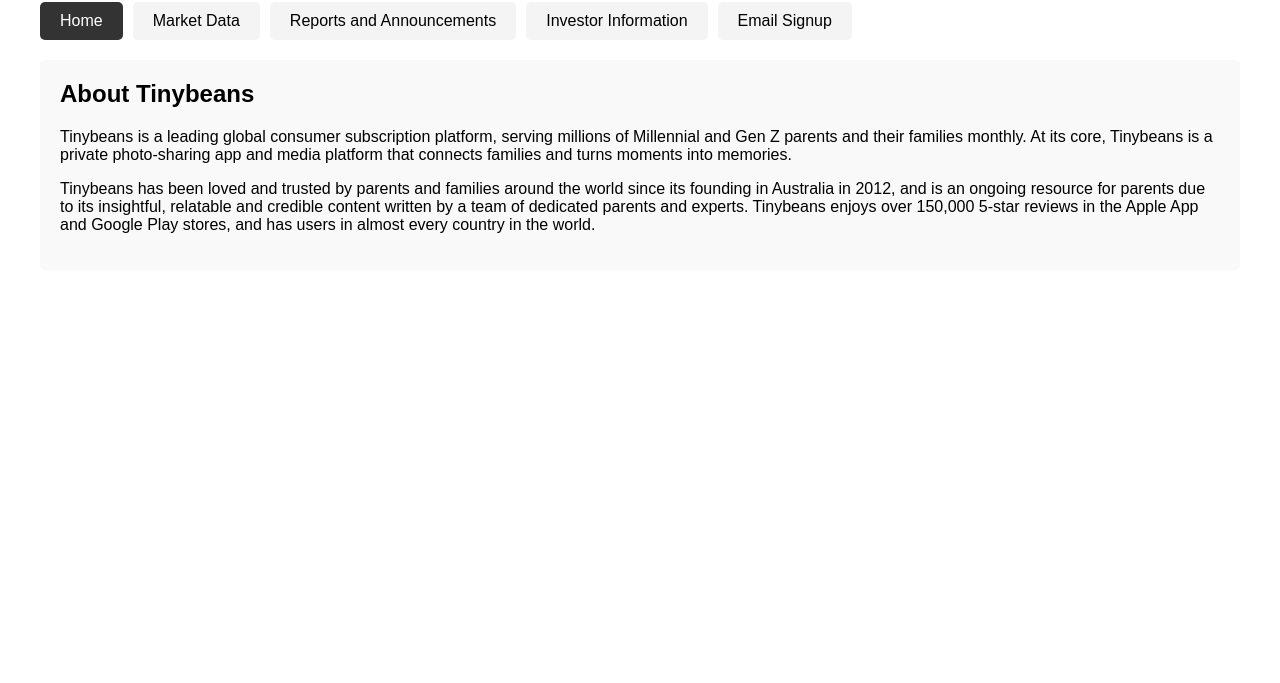
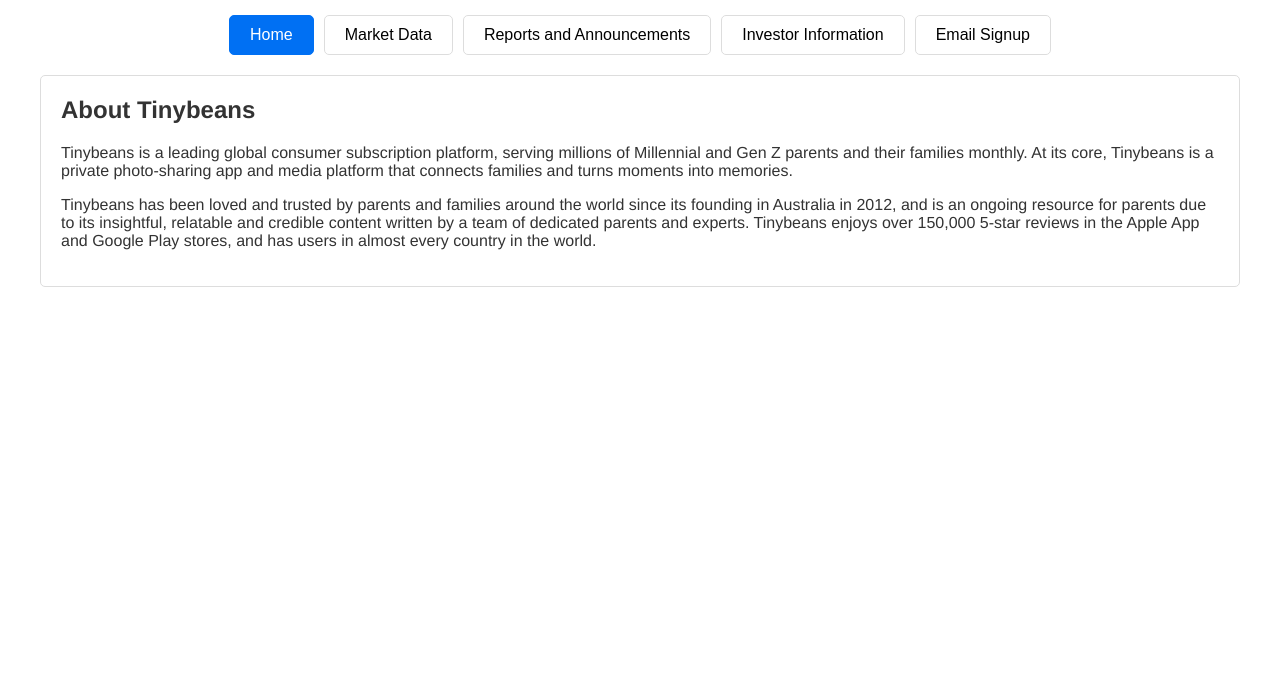
Before and after one commit to suburban-sungod/investors, a plain HTML site: page index.html in a window 1280 px wide. Shown: the part 117-800 px from the top of the page. Drawn offline with nearby package versions, Linux system fonts and the light colour scheme; a script that the page names is missing.

Commit message:
Update index.html

```diff
--- a/index.html
+++ b/index.html
@@ -7,55 +7,65 @@
   <!-- Sharelink widget script -->
   <script src="https://app.sharelinktechnologies.com/widget/js" defer></script>
   <style>
-    /* Global Styles */
+    /* Global Styles – Mimicking Tinybeans.com */
     body {
-      font-family: Arial, sans-serif;
+      font-family: "Helvetica Neue", Helvetica, Arial, sans-serif;
+      background-color: #ffffff;
+      color: #333;
       margin: 0;
       padding: 0;
-      box-sizing: border-box;
     }
     .container {
       max-width: 1200px;
       margin: 0 auto;
-      padding: 20px;
+      padding: 40px 20px;
     }
     h1 {
       font-size: 2.5rem;
-      color: #333;
+      color: #0070f3; /* Tinybeans blue accent */
+      text-align: center;
+      margin-bottom: 20px;
     }
     h2 {
       margin-top: 0;
+      color: #333;
     }
+    /* Tabs styling */
     .tabs {
       display: flex;
       gap: 10px;
       margin-bottom: 20px;
-      overflow-x: auto; /* Allows horizontal scrolling on small screens */
+      overflow-x: auto;
+      justify-content: center;
     }
     .tabs button {
       padding: 10px 20px;
-      background: #f4f4f4;
-      border: none;
+      background: #ffffff;
+      border: 1px solid #ddd;
       border-radius: 5px;
       cursor: pointer;
       font-size: 1rem;
-      white-space: nowrap; /* Prevents text from wrapping */
+      white-space: nowrap;
+      transition: background 0.3s ease, color 0.3s ease;
     }
     .tabs button.active {
-      background: #333;
-      color: #fff;
+      background: #0070f3;
+      color: #ffffff;
+      border-color: #0070f3;
     }
+    /* Tab Content */
     .tab-content {
       display: none;
       padding: 20px;
-      background: #f9f9f9;
+      background: #ffffff;
+      border: 1px solid #ddd;
       border-radius: 5px;
       margin-bottom: 20px;
     }
     .tab-content.active {
       display: block;
     }
-    /* Constrain the email form width */
+    /* Email Form */
     form {
       display: flex;
       flex-direction: column;
@@ -65,30 +75,31 @@
     }
     form input {
       padding: 10px;
-      border: 1px solid #ccc;
+      font-size: 1rem;
+      border: 1px solid #ddd;
       border-radius: 5px;
     }
     form button {
       padding: 10px;
-      background: #333;
-      color: #fff;
+      font-size: 1rem;
+      background: #0070f3;
+      color: #ffffff;
       border: none;
       border-radius: 5px;
       cursor: pointer;
     }
-    /* Responsive adjustments for tabs */
-    @media (max-width: 768px) {
-      .tabs {
-        flex-wrap: nowrap;
-      }
-    }
-    /* Style for Sharelink iframes */
+    /* Sharelink iframe style */
     .sharelink {
       width: 100%;
       border: 0;
       min-width: 100%;
       display: block;
       margin-bottom: 20px;
+    }
+    @media (max-width: 768px) {
+      .tabs {
+        flex-wrap: nowrap;
+      }
     }
   </style>
 </head>
```
